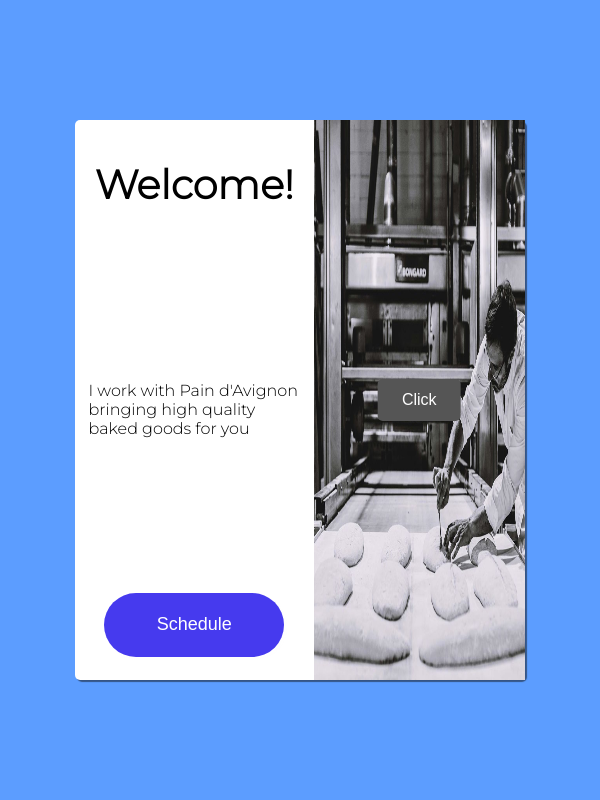
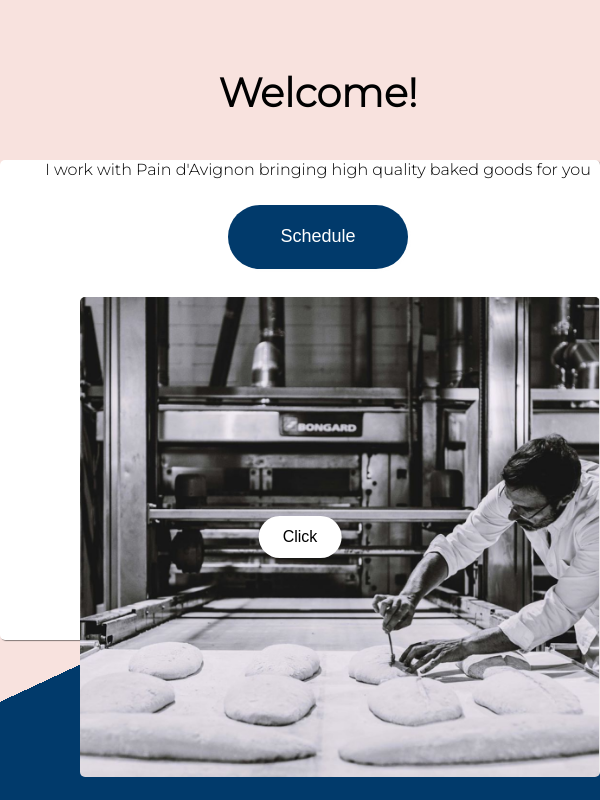
Before and after one commit to adriandifelice/pdaland, a Next.js app: page / in a window 600 px wide. Built offline with nearby package versions, Linux system fonts and the light colour scheme.

Commit message:
reseponsive styles

```diff
--- a/pages/index.js
+++ b/pages/index.js
@@ -26,7 +26,6 @@
     setImage(images[current + 1].name)
 
 }
-  const newCurrent = current;
   return (
     <div className={styles.container}>
       <div className={styles.App}>
--- a/styles/Home.module.css
+++ b/styles/Home.module.css
@@ -11,14 +11,11 @@
   overflow-y: scroll;
   display: flex;
   align-items: center;
-  background-color: rgb(92, 157, 255);
-  /* background-image:
-    radial-gradient(
-      circle at top left,
-      rgb(3, 3, 3),
-      #fdfdfd 1%
-    ); */
+
     justify-content: center;
+    background-color: #a0a5aa;
+    background-image: -webkit-linear-gradient(115deg, #013A6B 35%, #f8e2de 35%);
+
 }
 
 .primaryImg {
@@ -33,12 +30,12 @@
 
 .App {
   display: flex;
-  width: 75vw;
+  width: 80vw;
   height: 70vh;
   justify-content: center;
   border-radius: 5px;
   background-color: white;
-  box-shadow: 2px 2px 1px 0px rgba(14, 13, 13, 0.5);
+  box-shadow: 1px 1px 1px 0px rgba(14, 13, 13, 0.5);
 
 }
 
@@ -56,6 +53,8 @@
   opacity: 100%;
   height: inherit;
   max-width: 100%;
+  border-radius: 5px;
+
 }
 
 
@@ -69,7 +68,7 @@
   justify-content: center;
   width: 30vw;
   height: 8vh;
-  background-color: rgb(70, 58, 238);
+  background-color:#013A6B;
   color:white;
   box-shadow: 2px 2px 1px 0px rgba(253, 253, 253, 0.5);
   border-radius: 100px;
@@ -85,26 +84,56 @@
   box-shadow: 2px 2px 1px 0px rgba(253, 253, 253, 0.5);
   border:solid 1px black;
 }
+.buttone:focus{
+  outline:none;
+}
 .arrow {
     position: absolute;
     top: 50%;
     left: 50%;
     transform: translate(-50%, -50%);
     -ms-transform: translate(-50%, -50%);
-    background-color: #555;
-    color: white;
+    background-color: rgb(255, 255, 255);
+    color: rgb(0, 0, 0);
     font-size: 16px;
     padding: 12px 24px;
     border: none;
     cursor: pointer;
-    border-radius: 5px;
+    border-radius: 25px;
+}
+.arrow:hover{
+  background-color: rgb(223, 219, 219);
+}
+.arrow:focus{
+outline: none;
 }
 
+@media (max-width:600px) {
+  .App{
+   flex-direction: column;
+   width:100vw;
+   height: 100vh;
+   justify-content: center;
+ }
 
+ .widget{
+   width: 100%;
+ }
+ .primaryImg{
+   width: 100%;
+ }
 
-@media (max-width: 600px) {
-  .grid {
-    width: 100%;
-    flex-direction: column;
+}
+
+@media (min-width: 600px) and (max-width:800px) {
+  .App{
+   width:100vw;
+   height: 60vh;
+ }
+}
+
+@media (min-width: 800px) and (max-width:1100px) {
+  .App{
+    width: 95vw;
   }
 }
```
